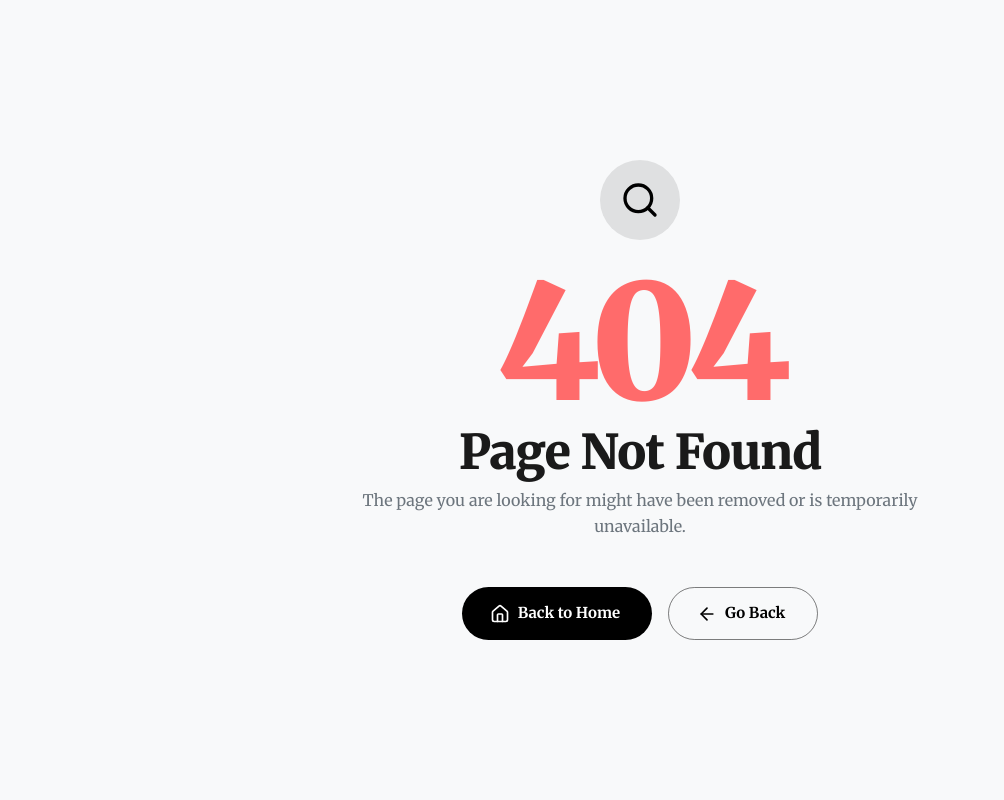
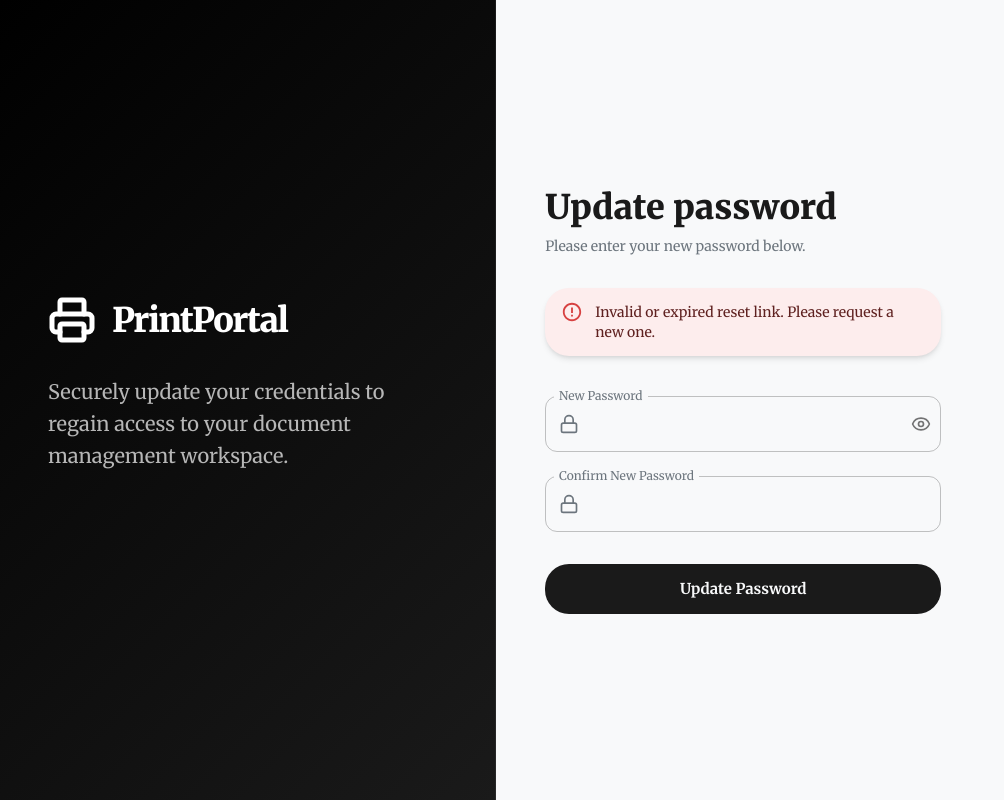
Before and after one commit to sonothamin/PrintPortal, a Next.js app: page /auth/reset-password in a window 1280 px wide. Before the commit this address had no page. Shown: the whole page, without its empty margins (0-1004 px from the left). Built offline with nearby package versions, Linux system fonts and the light colour scheme; no server answers; what @mui/material-nextjs would draw is missing.

Commit message:
ESLint Exclusion Rule for Edge Functions

```diff
--- a/eslint.config.mjs
+++ b/eslint.config.mjs
@@ -12,6 +12,7 @@ const eslintConfig = defineConfig([
     "out/**",
     "build/**",
     "next-env.d.ts",
+    "supabase/**",
   ]),
 ]);
 
--- /dev/null
+++ b/src/app/auth/reset-password/page.tsx
@@ -0,0 +1,201 @@
+'use client';
+
+import React, { useState, useEffect } from 'react';
+import {
+  Box,
+  Grid,
+  Typography,
+  TextField,
+  Button,
+  Container,
+  InputAdornment,
+  IconButton,
+  Alert,
+  CircularProgress
+} from '@mui/material';
+import { useRouter } from 'next/navigation';
+import { supabase } from '@/lib/supabase';
+import {
+  Eye,
+  EyeOff,
+  Lock,
+  Printer
+} from 'lucide-react';
+
+export default function ResetPasswordPage() {
+  const router = useRouter();
+  const [showPassword, setShowPassword] = useState(false);
+  const [loading, setLoading] = useState(false);
+  const [statusMsg, setStatusMsg] = useState<{ text: string, type: 'success' | 'error' } | null>(null);
+
+  // Form State
+  const [password, setPassword] = useState('');
+  const [confirmPassword, setConfirmPassword] = useState('');
+
+  useEffect(() => {
+    // Check if we have a session (the reset link should provide one)
+    const checkSession = async () => {
+      const { data: { session } } = await supabase.auth.getSession();
+      if (!session) {
+        setStatusMsg({ text: 'Invalid or expired reset link. Please request a new one.', type: 'error' });
+      }
+    };
+    checkSession();
+  }, []);
+
+  const handleSubmit = async (e: React.FormEvent) => {
+    e.preventDefault();
+    setStatusMsg(null);
+
+    if (password !== confirmPassword) {
+      setStatusMsg({ text: 'Passwords do not match.', type: 'error' });
+      return;
+    }
+
+    if (password.length < 6) {
+      setStatusMsg({ text: 'Password must be at least 6 characters.', type: 'error' });
+      return;
+    }
+
+    setLoading(true);
+
+    try {
+      const { error } = await supabase.auth.updateUser({ password });
+      if (error) throw error;
+
+      setStatusMsg({ text: 'Password updated successfully! Redirecting...', type: 'success' });
+      setTimeout(() => {
+        router.push('/dashboard');
+      }, 2000);
+    } catch (err: any) {
+      setStatusMsg({ text: err.message || 'Failed to update password.', type: 'error' });
+    } finally {
+      setLoading(false);
+    }
+  };
+
+  return (
+    <Box sx={{ minHeight: '100vh', display: 'flex' }}>
+      <Grid container>
+        {/* Left Side - Hero/Branding */}
+        <Grid
+          size={{ xs: 0, md: 6 }}
+          sx={{
+            display: { xs: 'none', md: 'flex' },
+            flexDirection: 'column',
+            justifyContent: 'center',
+            alignItems: 'center',
+            background: 'linear-gradient(135deg, #000000 0%, #1a1a1a 100%)',
+            color: 'white',
+            p: 6,
+            borderRight: '1px solid rgba(255,255,255,0.1)'
+          }}
+        >
+          <Box sx={{ maxWidth: 450 }}>
+            <Box sx={{ display: 'flex', alignItems: 'center', mb: 4 }}>
+              <Printer size={48} strokeWidth={2.5} />
+              <Typography variant="h4" sx={{ ml: 2, fontWeight: 900, letterSpacing: -1.5 }}>
+                PrintPortal
+              </Typography>
+            </Box>
+            <Typography variant="h6" sx={{ color: 'rgba(255,255,255,0.7)', mb: 4, fontWeight: 400 }}>
+              Securely update your credentials to regain access
+              to your document management workspace.
+            </Typography>
+          </Box>
+        </Grid>
+
+        {/* Right Side - Reset Form */}
+        <Grid
+          size={{ xs: 12, md: 6 }}
+          sx={{
+            display: 'flex',
+            flexDirection: 'column',
+            justifyContent: 'center',
+            bgcolor: 'background.default'
+          }}
+        >
+          <Container maxWidth="xs">
+            <Box sx={{ mb: 4 }}>
+              <Typography variant="h4" sx={{ fontWeight: 800, mb: 1 }}>
+                Update password
+              </Typography>
+              <Typography variant="body2" color="text.secondary">
+                Please enter your new password below.
+              </Typography>
+            </Box>
+
+            <Box component="form" noValidate onSubmit={handleSubmit}>
+              {statusMsg && (
+                <Alert
+                  severity={statusMsg.type}
+                  sx={{ mb: 3, borderRadius: 2 }}
+                >
+                  {statusMsg.text}
+                </Alert>
+              )}
+
+              <TextField
+                fullWidth
+                label="New Password"
+                type={showPassword ? 'text' : 'password'}
+                margin="normal"
+                variant="outlined"
+                value={password}
+                onChange={(e) => setPassword(e.target.value)}
+                InputProps={{
+                  startAdornment: (
+                    <InputAdornment position="start">
+                      <Lock size={20} color="#6c757d" />
+                    </InputAdornment>
+                  ),
+                  endAdornment: (
+                    <InputAdornment position="end">
+                      <IconButton onClick={() => setShowPassword(!showPassword)} edge="end">
+                        {showPassword ? <EyeOff size={20} /> : <Eye size={20} />}
+                      </IconButton>
+                    </InputAdornment>
+                  )
+                }}
+              />
+              <TextField
+                fullWidth
+                label="Confirm New Password"
+                type={showPassword ? 'text' : 'password'}
+                margin="normal"
+                variant="outlined"
+                value={confirmPassword}
+                onChange={(e) => setConfirmPassword(e.target.value)}
+                InputProps={{
+                  startAdornment: (
+                    <InputAdornment position="start">
+                      <Lock size={20} color="#6c757d" />
+                    </InputAdornment>
+                  ),
+                }}
+              />
+
+              <Button
+                fullWidth
+                type="submit"
+                variant="contained"
+                size="large"
+                disabled={loading || (statusMsg?.type === 'error' && statusMsg.text.includes('Expired'))}
+                sx={{
+                  mt: 3,
+                  py: 1.5,
+                  borderRadius: 2,
+                  bgcolor: 'text.primary',
+                  color: 'background.default',
+                  '&:hover': { bgcolor: 'text.secondary' }
+                }}
+              >
+                {loading ? <CircularProgress size={24} color="inherit" /> : 'Update Password'}
+              </Button>
+            </Box>
+          </Container>
+        </Grid>
+      </Grid>
+    </Box>
+  );
+}
```
Also changed, not shown: src/app/auth/page.tsx (+73 -16 lines).
